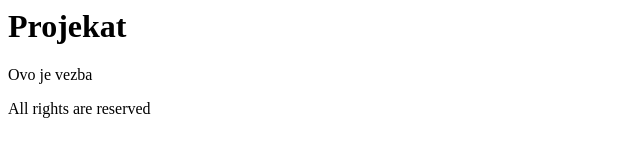
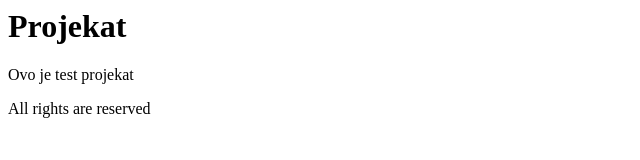
Before and after one commit to DanijelaH/workspace, a plain HTML site: page index.html in a window 1280 px wide. Shown: the full height of the page, 0-640 px from the left. Drawn offline with Linux system fonts and the light colour scheme.

Commit message:
Initil commit

```diff
--- a/index.html
+++ b/index.html
@@ -1,5 +1,5 @@
 <h1>Projekat</h1>
 
-<p>Ovo je vezba</p>
+<p>Ovo je test projekat</p>
 
 <footer>All rights are reserved</footer>
```
